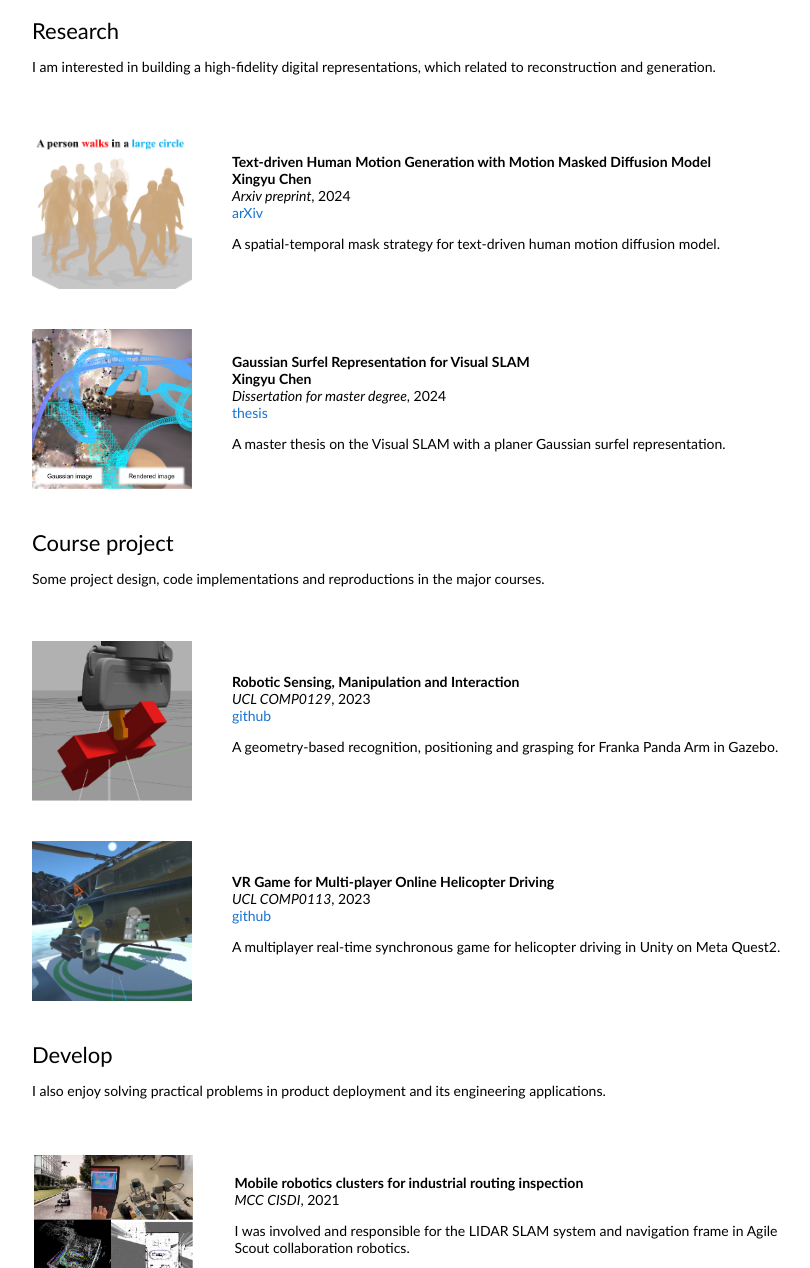
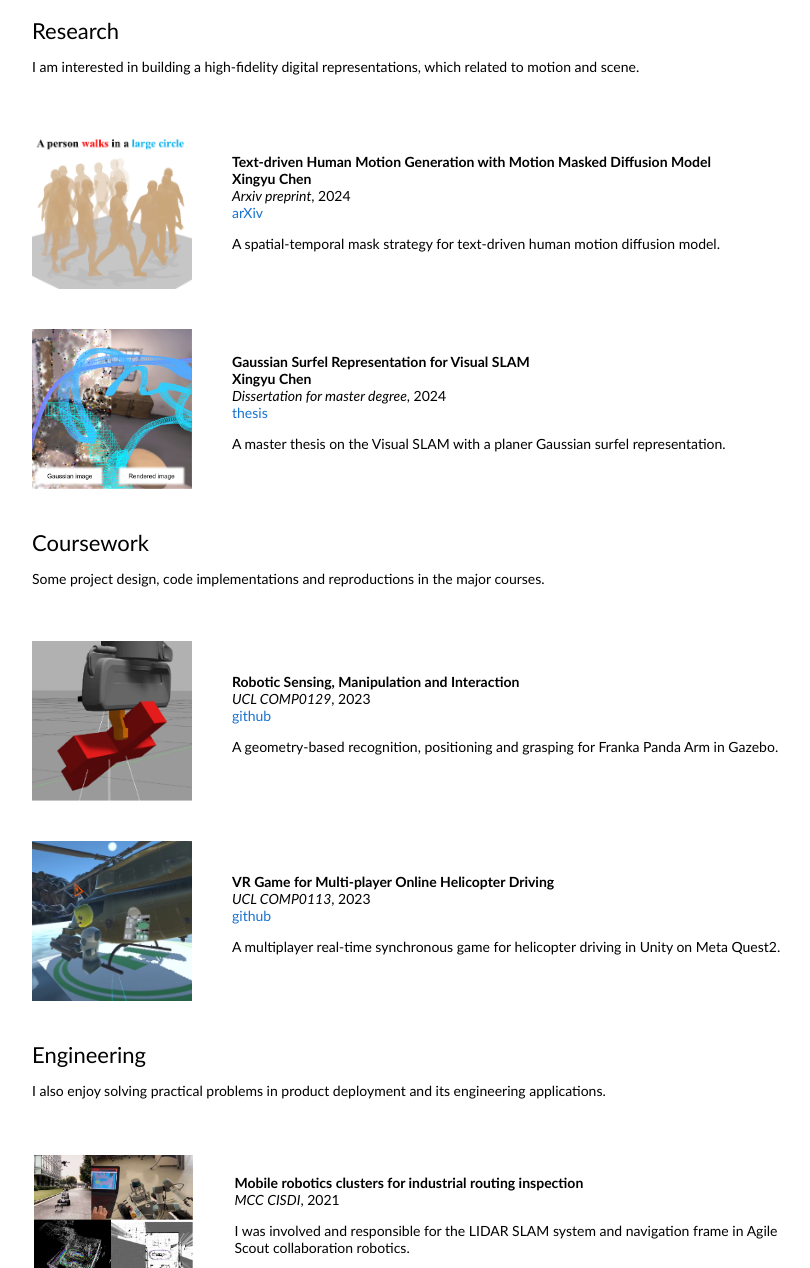
Before and after one commit to Cybercal/Cybercal.github.io, a plain HTML site: page index.html in a window 1280 px wide. Shown: the part 268-1536 px from the top of the page, without its empty margins (228-1038 px from the left). Drawn offline with Linux system fonts and the light colour scheme.

Commit message:
Update index.html

```diff
--- a/index.html
+++ b/index.html
@@ -25,7 +25,7 @@
                   Xingyu Chen
                 </p>
                 <p>
-                  <!-- Currently, I am a developer and researcher. --> Currently, I am a master student in the Department of Computer Science, <a href="https://www.ucl.ac.uk/">University College London</a>.
+                  <!-- Currently, I am a developer and engineer for spatial intelligence. --> Currently, I am a master student in the Department of Computer Science, <a href="https://www.ucl.ac.uk/">University College London</a>.
                 </p>
                 <p>
                   <!-- Previously, I obtained my M.Sc degree in Robotics and Computation from Department of Computer Science, <a href="https://www.ucl.ac.uk/">University College London</a> in 2024. -->
@@ -68,7 +68,7 @@
               <td style="padding:20px;width:100%;vertical-align:middle">
                 <h2>Research</h2>
                 <p>
-                  I am interested in building a high-fidelity digital representations, which related to reconstruction and generation.
+                  I am interested in building a high-fidelity digital representations, which related to motion and scene.
                   <!-- I am interested in building a high-fidelity digital representations for the real world, especially the tasks related to reconstruction and generation. For a long-term goal, my research focus on exploring motion information under scene, which can be used for downstream tasks like virtual avatar drive and robotics motion planning. -->
                 </p>
               </td>
@@ -158,7 +158,7 @@
             <tbody>
               <tr>
                 <td>
-                  <h2>Course project</h2>
+                  <h2>Coursework</h2>
                   <p>
                     Some project design, code implementations and reproductions in the major courses.
                   </p>
@@ -241,7 +241,7 @@
             <tbody>
               <tr>
                 <td>
-                  <h2>Develop</h2>
+                  <h2>Engineering</h2>
                   <p>
                     I also enjoy solving practical problems in product deployment and its engineering applications.
                   </p>
```
